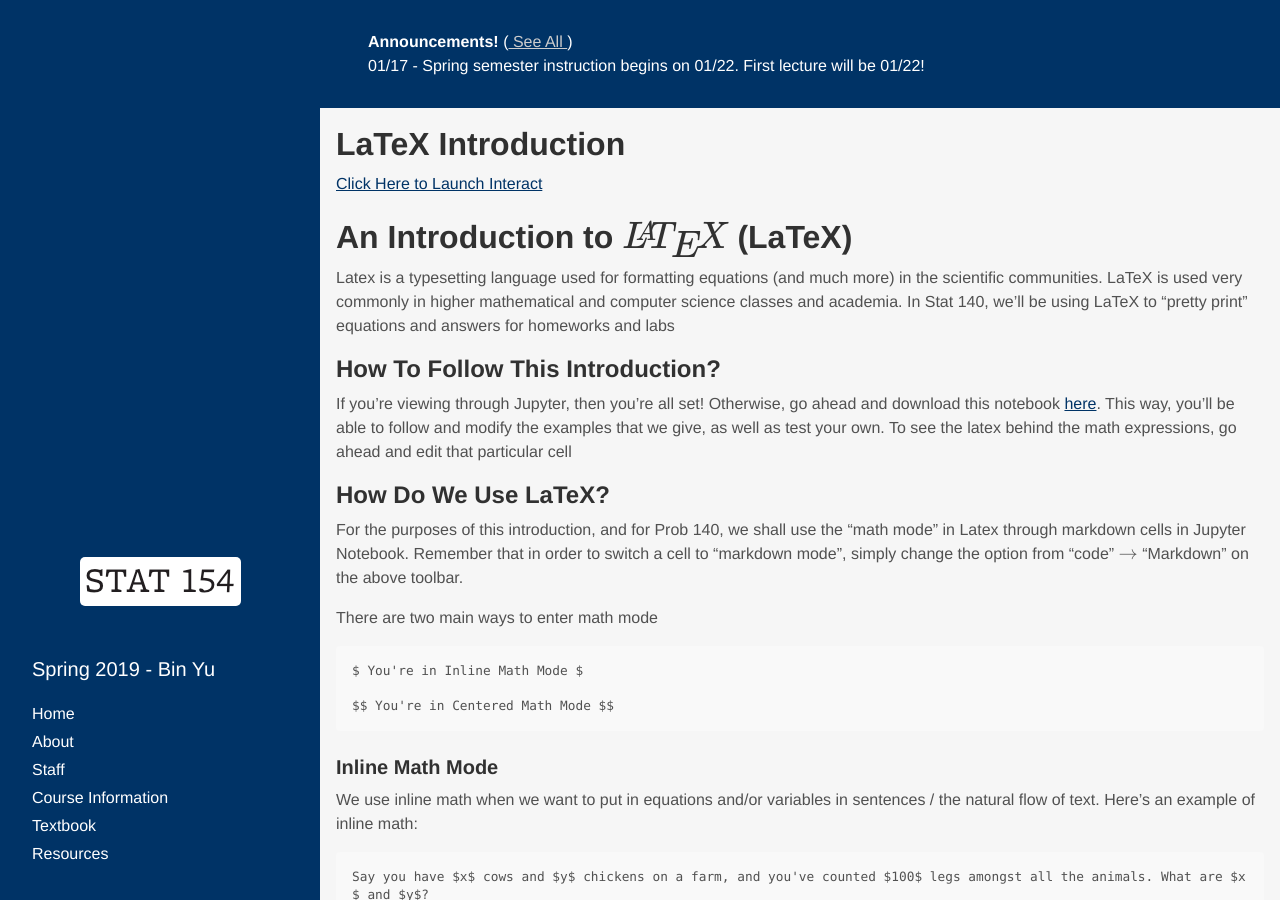
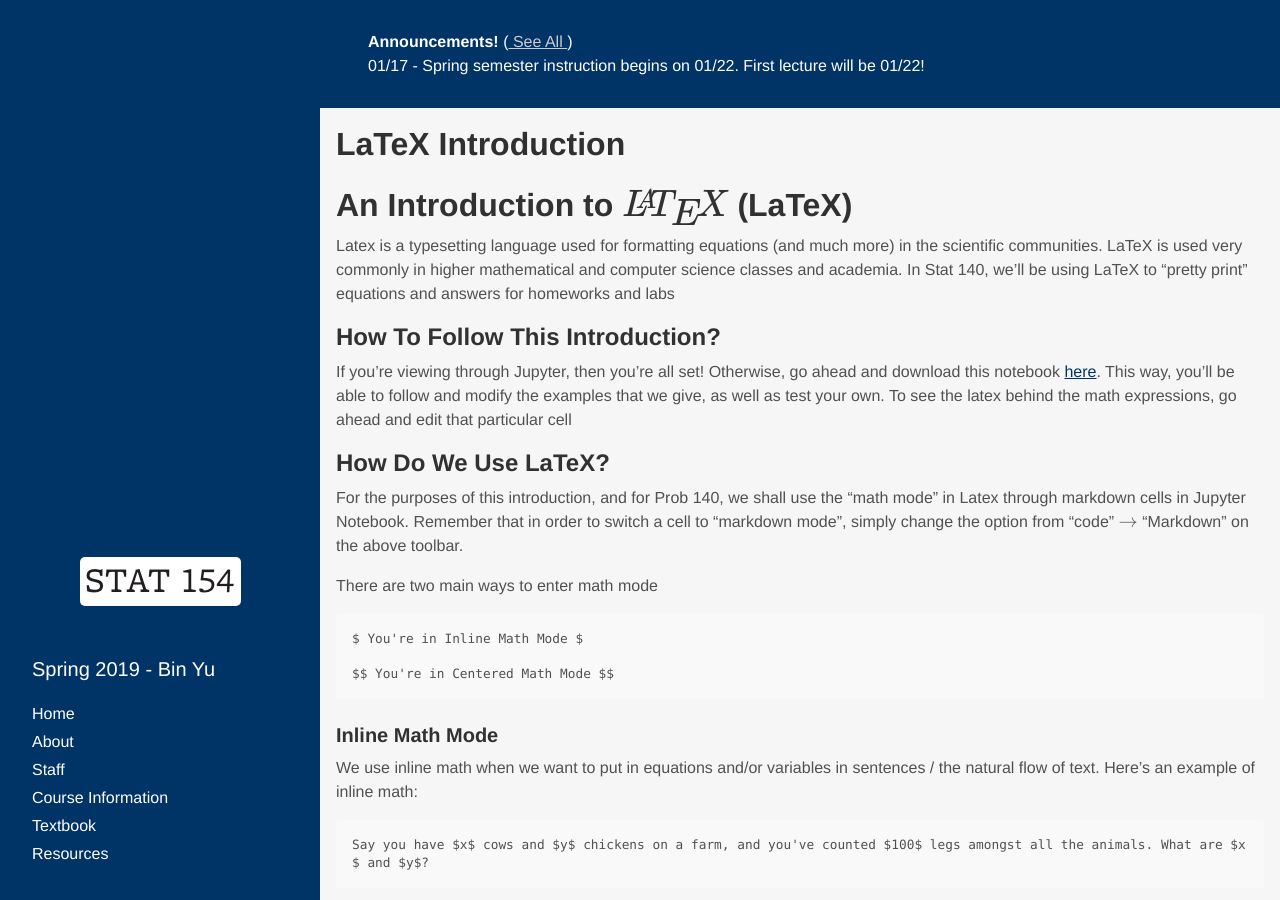
Before and after one commit to stat154/stat154.github.io, a Jekyll site: the page built from latex.md, in a window 1280 px wide and 900 px high. Built offline with Jekyll 4.4.1, drawn with Linux system fonts in a browser that asks for light colours; some web fonts are replaced; formulas are drawn with MathJax 3.

```diff
--- a/latex.md
+++ b/latex.md
@@ -3,7 +3,6 @@ layout: page
 title: LaTeX Introduction
 ---
 
-<a href="http://prob140.berkeley.edu/user-redirect/interact?repo=prob140&path=Latex.ipynb" class="button"> Click Here to Launch Interact </a>
 
 # An Introduction to $\LaTeX$ (LaTeX)
 
```
Also changed, not shown: references.md (+1 -0 lines).
